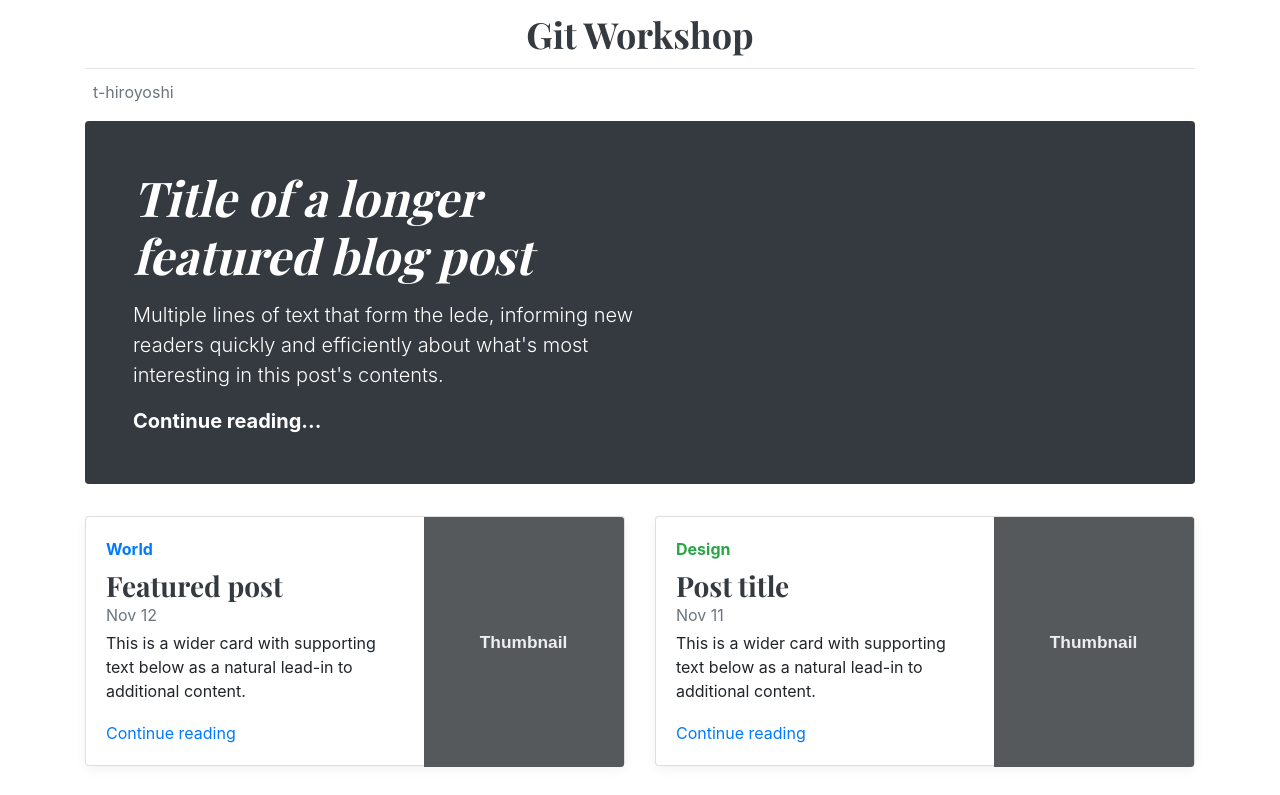
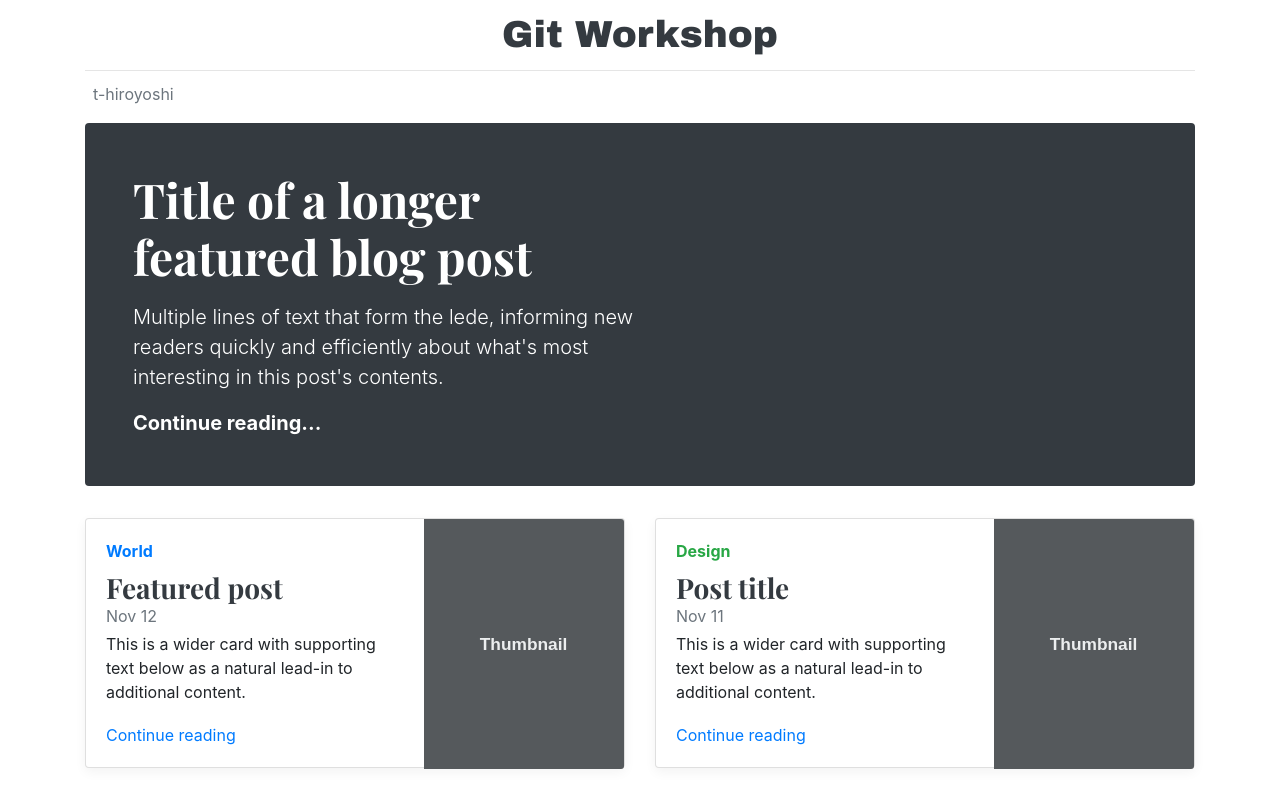
Before and after one commit to unitus-jp/git-workshop, a plain HTML site: page index.html in a window 1280 px wide. Shown: the top 795 px of the page. Drawn offline with nearby package versions, Linux system fonts and the light colour scheme.

Commit message:
change title

```diff
--- a/index.css
+++ b/index.css
@@ -3,11 +3,12 @@
 .blog-header {
   line-height: 1;
   border-bottom: 1px solid #e5e5e5;
+  font-family: sans-serif;
 }
 
 .blog-header-logo {
-  font-family: "Playfair Display", Georgia, "Times New Roman", serif;
-  font-size: 2.25rem;
+  font-family: arial black;
+  font-size: 2.35rem;
 }
 
 .blog-header-logo:hover {
@@ -80,6 +81,7 @@ h1, h2, h3, h4, h5, h6 {
   margin-bottom: 0;
   font-size: 2rem;
   font-weight: 400;
+　font-family: sans-serif;
 }
 .blog-description {
   font-size: 1.1rem;
--- a/index.html
+++ b/index.html
@@ -4,7 +4,6 @@
   <meta name="viewport" content="width=device-width, initial-scale=1, shrink-to-fit=no">
 
   <title>Git Workshop</title>
-
   <!-- Bootstrap core CSS -->
   <link rel="stylesheet" href="https://stackpath.bootstrapcdn.com/bootstrap/4.1.1/css/bootstrap.min.css" integrity="sha384-WskhaSGFgHYWDcbwN70/dfYBj47jz9qbsMId/iRN3ewGhXQFZCSftd1LZCfmhktB" crossorigin="anonymous">
 
@@ -39,7 +38,7 @@
 
     <div class="jumbotron p-3 p-md-5 text-white rounded bg-dark">
       <div class="col-md-6 px-0">
-        <h1 class="display-4 font-italic">Title of a longer featured blog post</h1>
+        <h1 class="display-4">Title of a longer featured blog post</h1>
         <p class="lead my-3">Multiple lines of text that form the lede, informing new readers quickly and efficiently about what's most interesting in this post's contents.</p>
         <p class="lead mb-0"><a href="#" class="text-white font-weight-bold">Continue reading...</a></p>
       </div>
```
